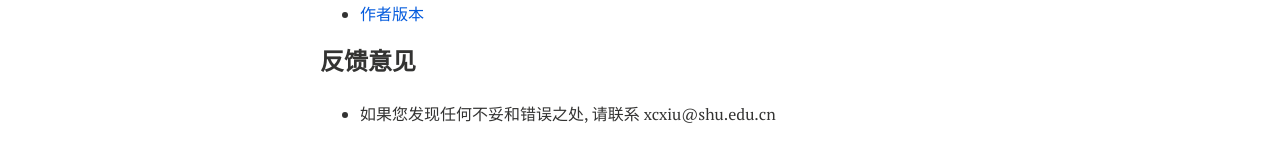
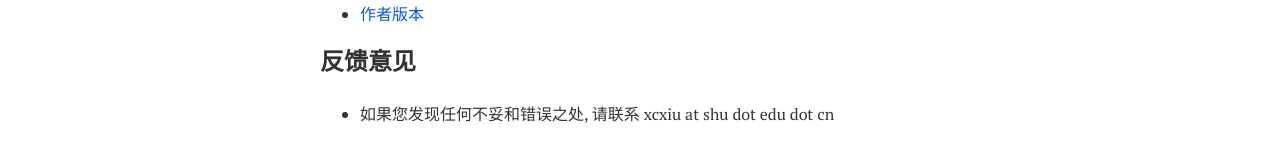
Before and after one commit to xianchaoxiu/xianchaoxiu.github.io, a Jekyll site: the page built from chinese/books/OR/index.md, in a window 1280 px wide. Shown: the part 569-731 px from the top of the page. Built offline with Jekyll 4.4.1, drawn with Linux system fonts in a browser that asks for light colours; nearby versions of some CDN libraries.

Commit message:
Update index.md

```diff
--- a/chinese/books/OR/index.md
+++ b/chinese/books/OR/index.md
@@ -22,4 +22,4 @@ share: false
 * <a href="../OR/运筹学导论.pdf" class="textlink" target="_blank"> 作者版本 <br>
 
 ### 反馈意见
-* 如果您发现任何不妥和错误之处, 请联系 xcxiu@shu.edu.cn
+* 如果您发现任何不妥和错误之处, 请联系 xcxiu at shu dot edu dot cn
```
